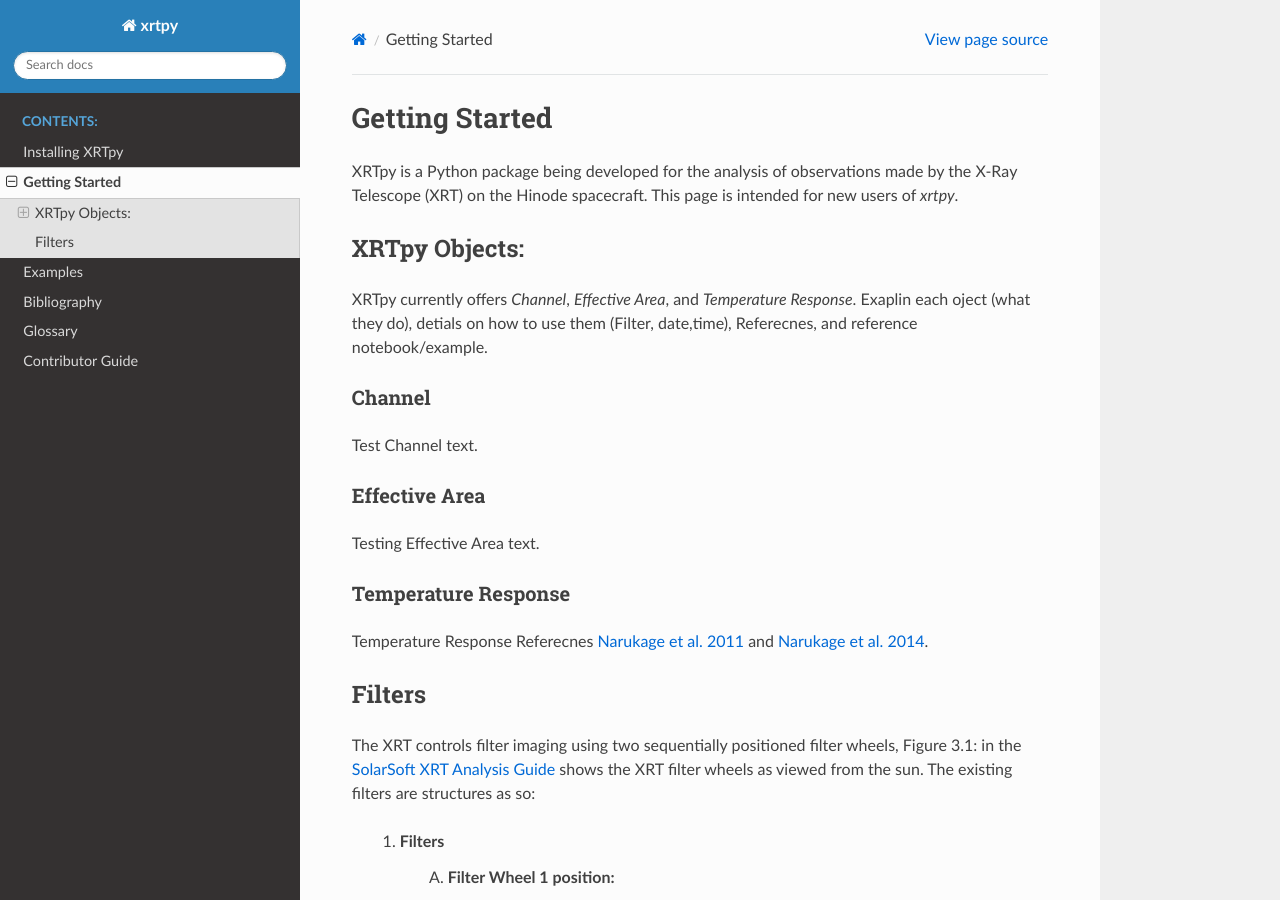
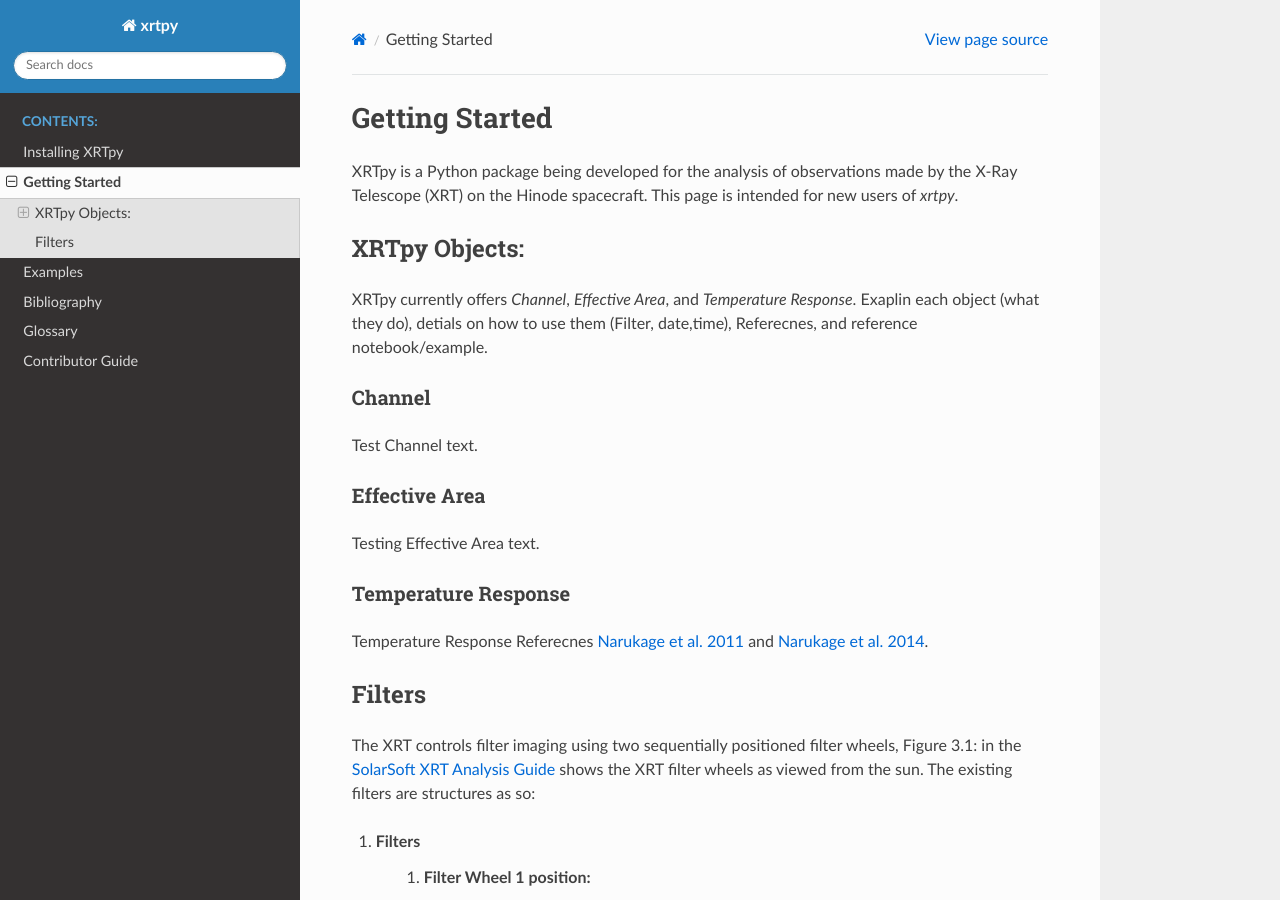
Before and after one commit to HinodeXRT/xrtpy, a Sphinx documentation site: the page built from docs/getting_started.rst, in a window 1280 px wide and 900 px high. Built offline with Sphinx 7.4.7 and the Read the Docs theme 2.0.0, drawn with Linux system fonts in a browser that asks for light colours; some of the changed lines change nothing that is shown.

Commit message:
Fixed text and rst format of a list.

```diff
--- a/docs/getting_started.rst
+++ b/docs/getting_started.rst
@@ -10,7 +10,7 @@
 **************
 
 XRTpy currently offers *Channel*, *Effective Area*, and *Temperature Response*.
-Exaplin each oject (what they do), detials on how to use them (Filter, date,time), Referecnes, and reference notebook/example.
+Exaplin each object (what they do), detials on how to use them (Filter, date,time), Referecnes, and reference notebook/example.
 
 Channel
 -------
@@ -29,30 +29,31 @@
 *******
 The XRT controls filter imaging using two sequentially positioned filter wheels, Figure 3.1: in the  `SolarSoft XRT Analysis Guide`_ shows the XRT filter wheels as viewed from the sun.
 The existing filters are structures as so:
-    1. Filters
-        A. Filter Wheel 1 position:
-            -  Open
-            -  Aluminum Polyimide
-            -  Carbon Polyimide
-            -  Beryllium thin
-            -  Beryllium medium
-            -  Aluminum med
-        B. Filter Wheel 2 position
-            -  Open
-            -  Aluminum mesh
-            -  Titanium Polyimide
-            -  Gband
-            -  Aluminum thick
-            -  Beryllium thick
-        C. Open
-            Visible light shutter position. Reference the XRT mechanisms section 3.5 in the `SolarSoft XRT Analysis Guide`_ for more
-            information about 'Open' shutter position.
-        C. Naming
-            Filters are expressed by their abbreviation when used in a XRTpy object. For example, if we want to explore the
-            channel filter that selects the titanium-on-polyimide filter, then the string would be 'Ti-poly'. The process is the same for all xrt filters.
-    2. Mirror
-        A. Explain XRT mirrors - how to use mirror 1 and 2.
 
+#. Filters
+    #. Filter Wheel 1 position:
+        - Open
+        -  Aluminum Polyimide
+        -  Carbon Polyimide
+        -  Beryllium thin
+        -  Beryllium medium
+        -  Aluminum med
+    #. Filter Wheel 2 position
+        -  Open
+        -  Aluminum mesh
+        -  Titanium Polyimide
+        -  Gband
+        -  Aluminum thick
+        -  Beryllium thick
+    #. Open
+        Visible light shutter position. Reference the XRT mechanisms section 3.5 in the `SolarSoft XRT Analysis Guide`_ for more
+        information about 'Open' shutter position.
+    #. Naming
+        Filters are expressed by their abbreviation when used in a XRTpy object. For example, if we want to explore the
+        channel filter that selects the titanium-on-polyimide filter, then the string would be 'Ti-poly'. The process is the same for all xrt filters.
+
+#. Mirror
+    #. Explain XRT mirrors - how to use mirror 1 and 2.
 
 .. note::
    The X-Ray Telescope Software Guide not intended to be a guide to use XRTpy.
```
